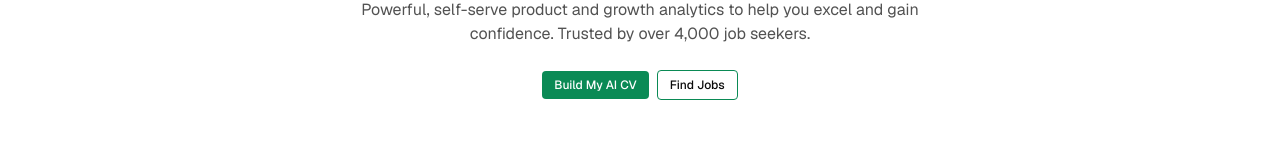
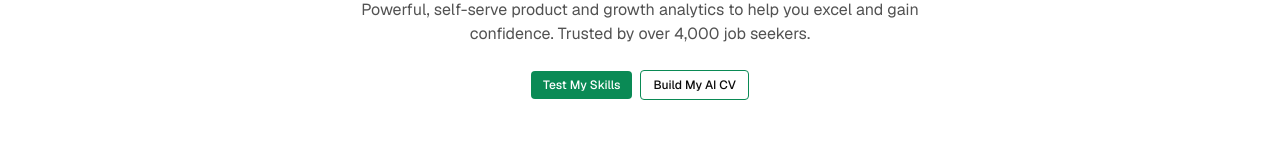
Before and after one commit to ShayokhShorfuddin/talgach-ai, a Next.js app: page / in a window 1280 px wide. Shown: the part 208-362 px from the top of the page. Built offline with nearby package versions, Linux system fonts and the light colour scheme.

Commit message:
update hero-cta-buttons

```diff
--- a/app/_components/hero-cta-buttons.tsx
+++ b/app/_components/hero-cta-buttons.tsx
@@ -5,14 +5,14 @@ export function HeroCTAButtons() {
         type="button"
         className="bg-talgach-green py-1.5 px-3 rounded text-xs font-medium text-white hover:cursor-pointer select-none"
       >
-        Build My AI CV
+        Test My Skills
       </button>
 
       <button
         type="button"
         className="border border-talgach-green py-1.5 px-3 rounded text-xs font-medium hover:cursor-pointer select-none"
       >
-        Find Jobs
+        Build My AI CV
       </button>
     </div>
   );
```
Also changed, not shown: app/_components/navbar.tsx (added).
